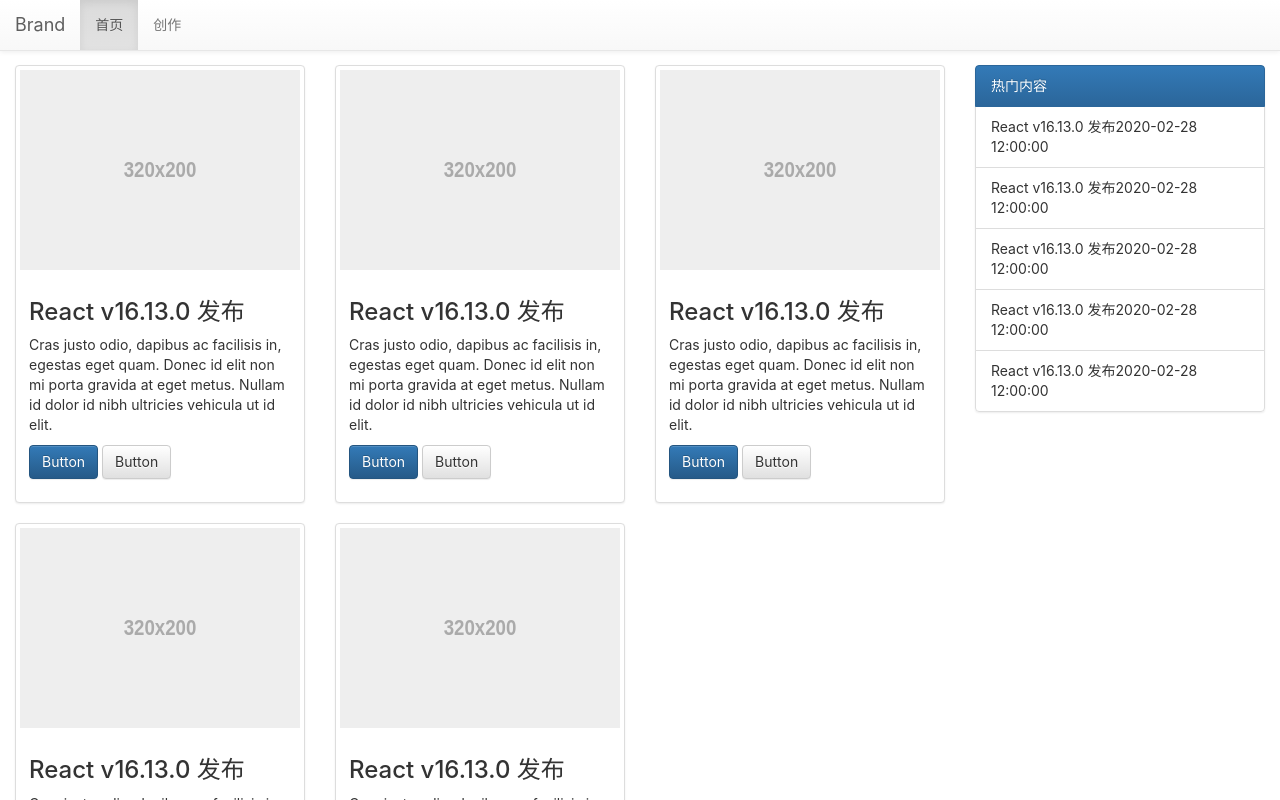
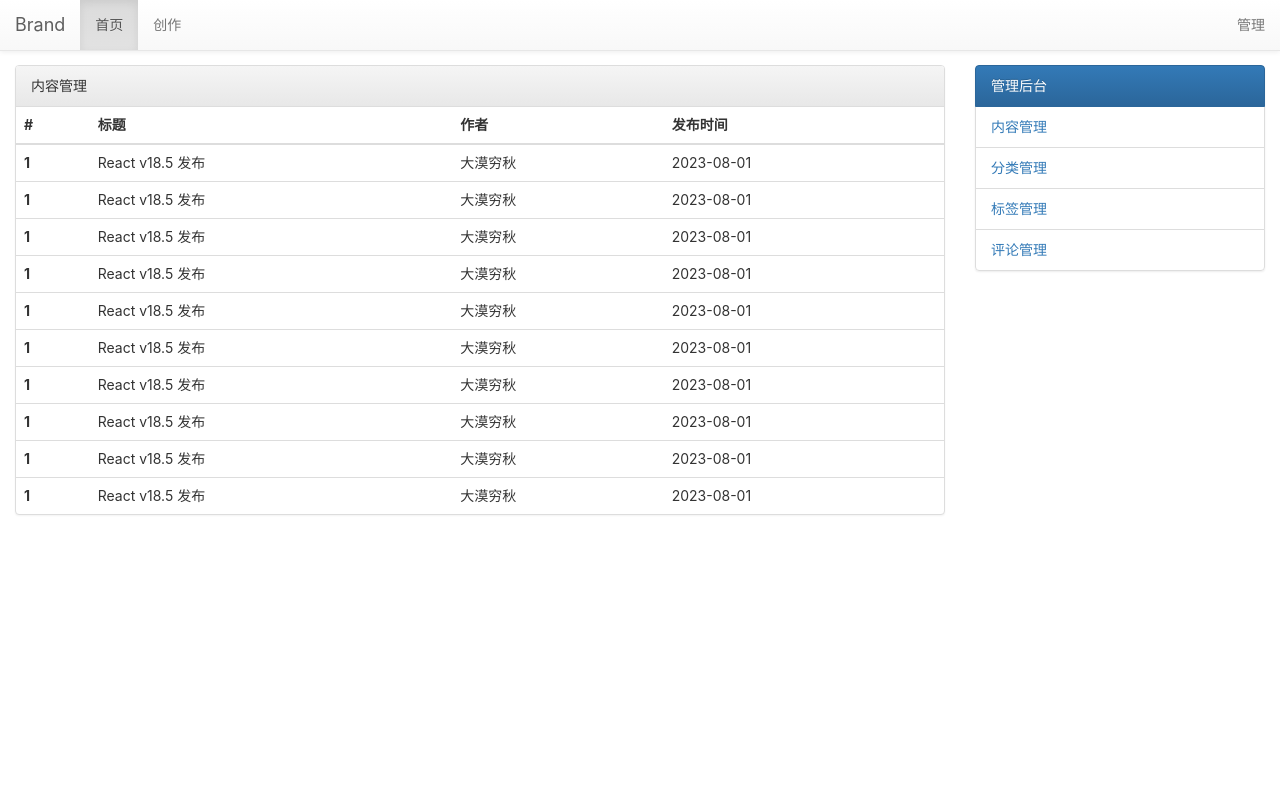
Before and after one commit to damoqiongqiu/learn-react, a React (Create React App) app: page /manage/post in a window 1280 px wide. Shown: the top 800 px of the page. Built offline with nearby package versions, Linux system fonts and the light colour scheme.

Commit message:
重构嵌套路由案例代码

```diff
--- a/src/app/App.js
+++ b/src/app/App.js
@@ -1,9 +1,12 @@
 import React from 'react';
 import { BrowserRouter as Router, Route, Routes } from "react-router-dom";
-import PostList from './components/post-list';
-import WritePost from './components/write-post';
-import HotPost from './components/hot-post';
-import NavBar from './components/nav-bar';
+import PostMain from './post/post-main';
+import PostList from './post/post-list';
+import WritePost from './post/write-post';
+import NavBar from './shared/nav-bar';
+import ManageMain from './manage/manage-main';
+import PostManage from './manage/post-manage';
+import { Navigate } from 'react-router-dom';
 
 import './App.scss';
 
@@ -13,18 +16,16 @@
       <NavBar></NavBar>
       <div className="container-fluid">
         <div className='main-area'>
-          <div className="row">
-            <div className="col-md-9">
-              <Routes >
-                <Route path="/post-list" element={<PostList page={1}></PostList>} />
-                <Route path="/write" element={<WritePost></WritePost>} />
-                <Route path="*" element={<PostList></PostList>} />
-              </Routes >
-            </div>
-            <div className="col-md-3">
-              <HotPost></HotPost>
-            </div>
-          </div>
+          <Routes >
+            <Route path="/post" element={<PostMain></PostMain>} >
+              <Route path="post-list" element={<PostList page={1}></PostList>} />
+              <Route path="write" element={<WritePost></WritePost>} />
+            </Route>
+            <Route path="/manage" element={<ManageMain></ManageMain>} >
+              <Route path="post" element={<PostManage></PostManage>} />
+            </Route>
+            <Route path="*" element={<Navigate to="/post/post-list"></Navigate>} />
+          </Routes >
         </div>
       </div>
     </Router>
--- /dev/null
+++ b/src/app/manage/manage-main/index.js
@@ -0,0 +1,18 @@
+import React from 'react';
+import { Outlet } from 'react-router-dom';
+import ManageMenu from '../manage-menu';
+
+function ManageMain() {
+    return (
+        <div className="row">
+            <div className="col-md-9">
+                <Outlet></Outlet>
+            </div>
+            <div className="col-md-3">
+                <ManageMenu></ManageMenu>
+            </div>
+        </div>
+    );
+}
+
+export default ManageMain;
--- /dev/null
+++ b/src/app/manage/manage-menu/index.js
@@ -0,0 +1,27 @@
+import React from "react";
+import { NavLink } from "react-router-dom";
+
+function ManageMenu(props) {
+    return (
+        <ul className="list-group">
+            <li className="list-group-item active">
+                管理后台
+            </li>
+            <li className="list-group-item">
+                <NavLink to="/manage/post/">内容管理</NavLink>
+            </li>
+            {/* 请学员实现以下路由对应的组件 */}
+            <li className="list-group-item">
+                <NavLink to="/manage/category/">分类管理</NavLink>
+            </li>
+            <li className="list-group-item">
+                <NavLink to="/manage/tag/">标签管理</NavLink>
+            </li>
+            <li className="list-group-item">
+                <NavLink to="/manage/comment/">评论管理</NavLink>
+            </li>
+        </ul>
+    );
+}
+
+export default ManageMenu;
--- /dev/null
+++ b/src/app/manage/post-manage/index.js
@@ -0,0 +1,75 @@
+import React from "react";
+
+function PostManage(props) {
+    return (
+        <div className="panel panel-default">
+            <div className="panel-heading">内容管理</div>
+            <table className="table">
+                <thead>
+                    <tr>
+                        <th>#</th>
+                        <th>标题</th>
+                        <th>作者</th>
+                        <th>发布时间</th>
+                    </tr>
+                </thead>
+                <tbody>
+                    <tr>
+                        <th scope="row">1</th>
+                        <td>React v18.5 发布</td>
+                        <td>大漠穷秋</td>
+                        <td>2023-08-01</td>
+                    </tr>
+                    <tr>
+                        <th scope="row">1</th>
+                        <td>React v18.5 发布</td>
+                        <td>大漠穷秋</td>
+                        <td>2023-08-01</td>
+                    </tr><tr>
+                        <th scope="row">1</th>
+                        <td>React v18.5 发布</td>
+                        <td>大漠穷秋</td>
+                        <td>2023-08-01</td>
+                    </tr><tr>
+                        <th scope="row">1</th>
+                        <td>React v18.5 发布</td>
+                        <td>大漠穷秋</td>
+                        <td>2023-08-01</td>
+                    </tr><tr>
+                        <th scope="row">1</th>
+                        <td>React v18.5 发布</td>
+                        <td>大漠穷秋</td>
+                        <td>2023-08-01</td>
+                    </tr><tr>
+                        <th scope="row">1</th>
+                        <td>React v18.5 发布</td>
+                        <td>大漠穷秋</td>
+                        <td>2023-08-01</td>
+                    </tr><tr>
+                        <th scope="row">1</th>
+                        <td>React v18.5 发布</td>
+                        <td>大漠穷秋</td>
+                        <td>2023-08-01</td>
+                    </tr><tr>
+                        <th scope="row">1</th>
+                        <td>React v18.5 发布</td>
+                        <td>大漠穷秋</td>
+                        <td>2023-08-01</td>
+                    </tr><tr>
+                        <th scope="row">1</th>
+                        <td>React v18.5 发布</td>
+                        <td>大漠穷秋</td>
+                        <td>2023-08-01</td>
+                    </tr><tr>
+                        <th scope="row">1</th>
+                        <td>React v18.5 发布</td>
+                        <td>大漠穷秋</td>
+                        <td>2023-08-01</td>
+                    </tr>
+                </tbody>
+            </table>
+        </div>
+    );
+}
+
+export default PostManage;
--- /dev/null
+++ b/src/app/post/post-main/index.js
@@ -0,0 +1,18 @@
+import React from 'react';
+import HotPost from '../hot-post';
+import { Outlet } from 'react-router-dom';
+
+function PostMain() {
+    return (
+        <div className="row">
+            <div className="col-md-9">
+                <Outlet></Outlet>
+            </div>
+            <div className="col-md-3">
+                <HotPost></HotPost>
+            </div>
+        </div>
+    );
+}
+
+export default PostMain;
--- a/src/app/components/nav-bar/index.js
+++ b/src/app/shared/nav-bar/index.js
@@ -25,10 +25,15 @@
                 <div className="collapse navbar-collapse">
                     <ul className="nav navbar-nav">
                         <li id="home" className={activeId === "home" ? "active" : ""} onClick={toogleNav}>
-                            <NavLink to="/post-list">首页</NavLink>
+                            <NavLink to="/post/post-list">首页</NavLink>
                         </li>
                         <li id="write" className={activeId === "write" ? "active" : ""} onClick={toogleNav}>
-                            <NavLink to="/write">创作</NavLink>
+                            <NavLink to="/post/write">创作</NavLink>
+                        </li>
+                    </ul>
+                    <ul className="nav navbar-nav navbar-right">
+                        <li id="manage" className={activeId === "manage" ? "active" : ""} onClick={toogleNav}>
+                            <NavLink to="/manage/post">管理</NavLink>
                         </li>
                     </ul>
                 </div>
```
Also changed, not shown: src/app/post/hot-post/hot-post.mock.json (renamed from src/app/components/hot-post/hot-post.mock.json), src/app/post/hot-post/index.js (renamed from src/app/components/hot-post/index.js), src/app/post/post-list/index.js (renamed from src/app/components/post-list/index.js), src/app/post/post-list/post-list.mock.json (renamed from src/app/components/post-list/post-list.mock.json), src/app/post/write-post/index.js (renamed from src/app/components/write-post/index.js), src/app/shared/nav-bar/index.scss (added).
